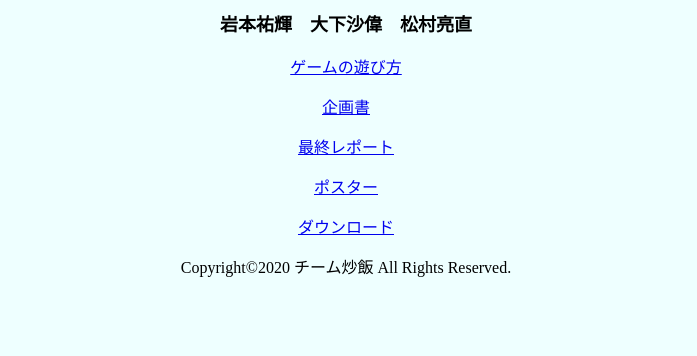
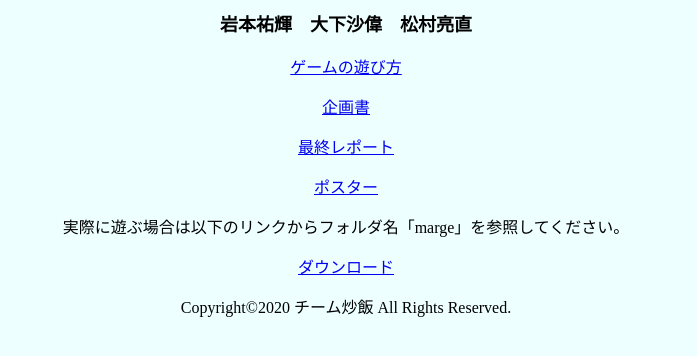
Before and after one commit to 5418048yukiiwamoto/5418048yukiiwamoto.github.io, a plain HTML site: page index.html in a window 1280 px wide. Shown: the part 250-606 px from the top of the page, without its empty margins (294-991 px from the left). Drawn offline with Linux system fonts and the light colour scheme.

Commit message:
Update index.html

```diff
--- a/index.html
+++ b/index.html
@@ -23,6 +23,7 @@
       <p><a href="./kikakusyo.pdf">企画書</a></p>
       <p><a href="./finalreport.pdf">最終レポート</a></p>
       <p><a href="./poster.pdf">ポスター</a></p>
+      <p>実際に遊ぶ場合は以下のリンクからフォルダ名「marge」を参照してください。</p>
       <p><a href="https://github.com/5418048yukiiwamoto/DigitalContent">ダウンロード</a></p>
       <p>Copyright©2020 チーム炒飯 All Rights Reserved.</p>
     </center>
```
